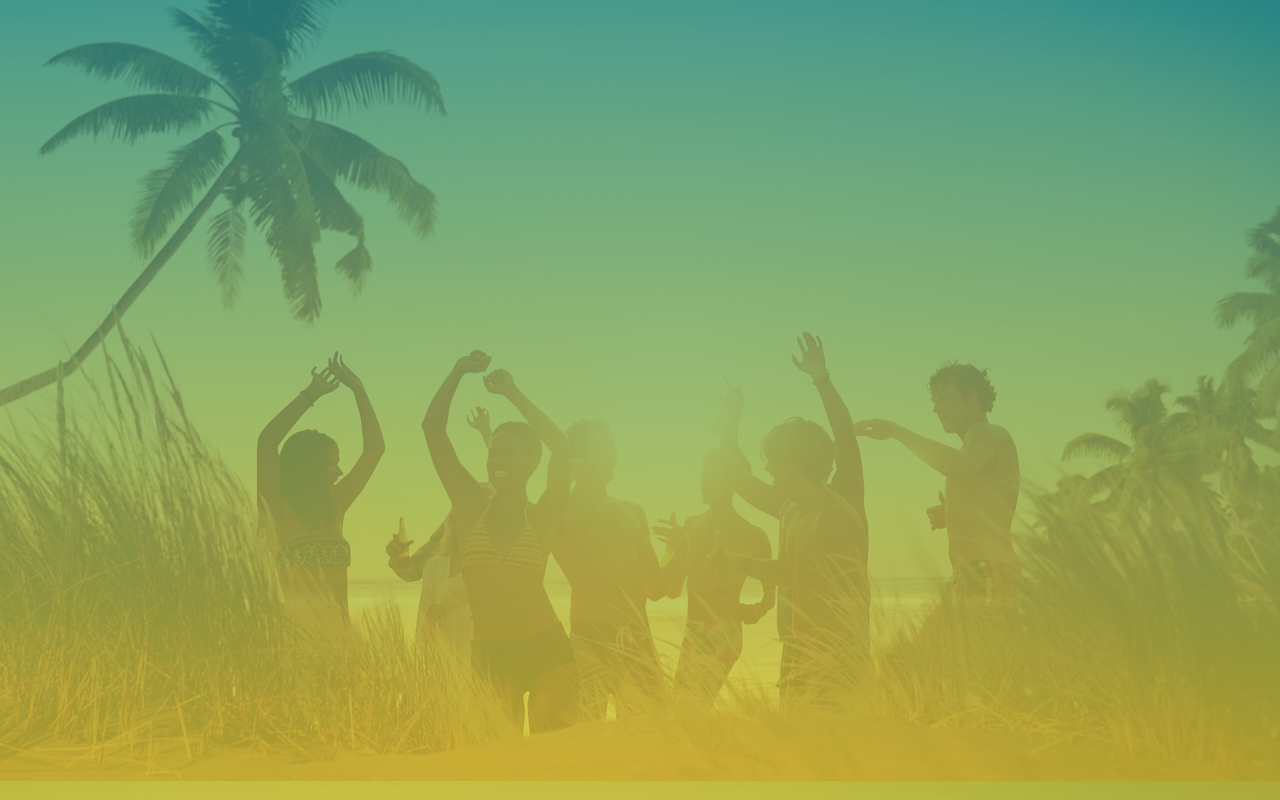
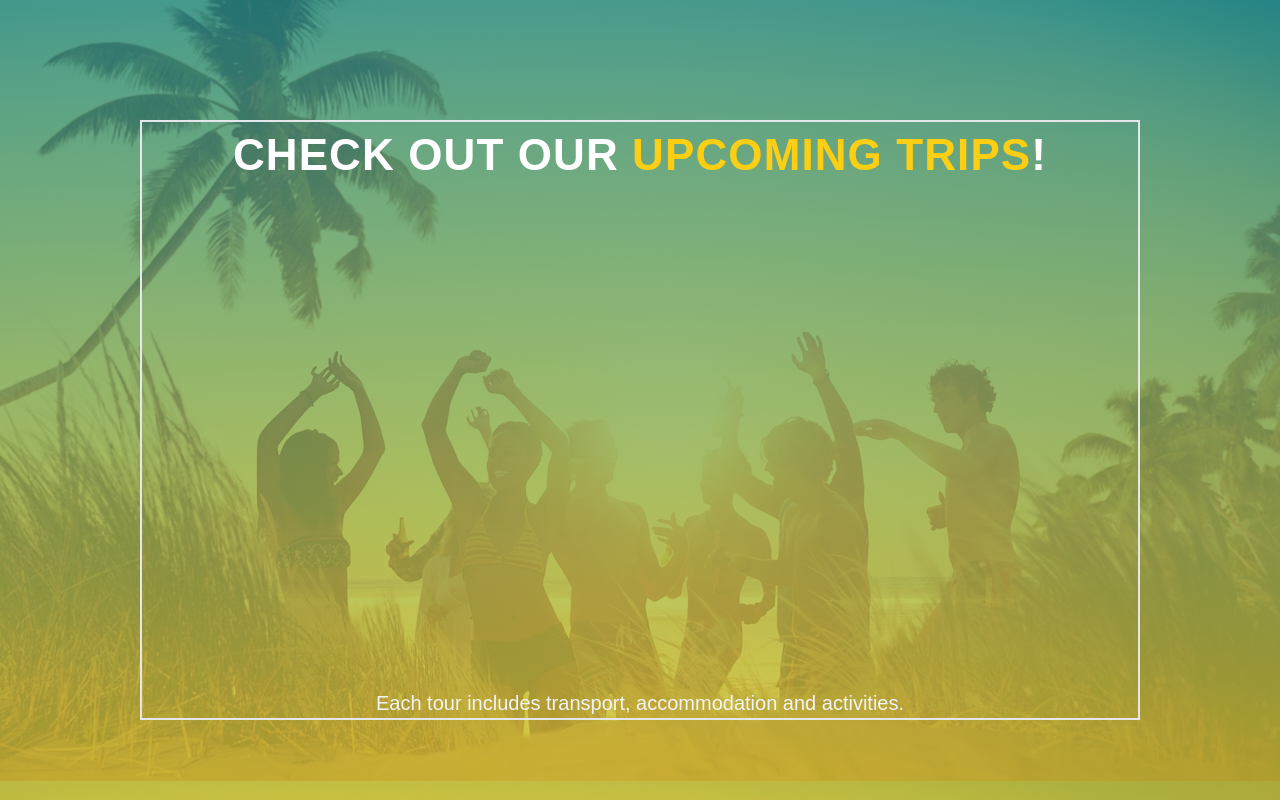
Before and after one commit to DWC97/j3-v3-project, a Next.js app: page / in a window 1280 px wide. Shown: the part 2000-2800 px from the top of the page. Built offline with nearby package versions, Linux system fonts and the light colour scheme.

Commit message:
tour selection flexbox and text content

```diff
--- a/src/components/about/About.tsx
+++ b/src/components/about/About.tsx
@@ -5,7 +5,7 @@ export default function About(){
             <div className="w-full lg:h-[624px] flex flex-row px-8 md:px-16 ">
                 <div className="flex flex-col lg:flex-row w-screen items-center justify-center lg:max-h-[402px] mt-32 md:mt-48  mb-16 lg:mb-0">
                     <div className="flex flex-col h-[400px] mb-12 md:mb-16 lg:mb-0 max-w-[850px] lg:min-h-[402px] justify-between">
-                        <h2 className="bg-gradient-to-r from-custom-blue  to-custom-yellow inline-block text-transparent bg-clip-text text-[40px] md:text-[44px] lg:text-[36px] xl:text-[44px] font-semibold tracking-wide min-[1366px]:text-[48px] 2xl:text-[56px] max-[480px]:text-[24px] max-[642px]:text-[28px] max-[416px]:text-[20px] ">SMALL GROUP PARTY TOURS</h2>
+                        <h2 className="bg-gradient-to-r from-custom-blue  to-custom-yellow inline-block text-transparent bg-clip-text text-[40px] md:text-[44px] lg:text-[36px] xl:text-[44px] font-semibold tracking-wide min-[1366px]:text-[48px] 2xl:text-[56px] max-[480px]:text-[24px] max-[642px]:text-[28px] max-[416px]:text-[20px]">SMALL GROUP PARTY TOURS</h2>
                         <p className="text-white text-[16px] xl:text-[18px] max-[480px]:text-[14px]">
                             Ahoy there! If you’re looking to experience the best nightlife & culture South-East Asia has to offer with a rowdy group of travellers and tick-off bucket-list activities along the way, JR has you covered. We make logistics stress-free so you can focus on having a good time.
                         </p>
--- a/src/components/tour-selection/TourSelection.tsx
+++ b/src/components/tour-selection/TourSelection.tsx
@@ -1,8 +1,16 @@
 export default function TourSelection(){
     return (
-        <div className="w-full relative h-[1080px] ">
-            <div className="bg-[url('/tour-selection/beach.jpg')] w-full h-full bg-center bg-no-repeat bg-cover bg-fixed relative" />
-            <div className="w-full h-full absolute top-0 left-0 bg-gradient-to-b from-custom-blue to-custom-yellow opacity-80" />
+        <div className="w-full relative h-[1080px] flex justify-center items-center">
+            <div className="bg-[url('/tour-selection/beach.jpg')] w-full h-full bg-center bg-no-repeat bg-cover bg-fixed absolute -z-20" />
+            <div className="w-full h-full absolute top-0 left-0 bg-gradient-to-b from-custom-blue to-custom-yellow opacity-80 -z-10" />
+            <div className="border-2 border-red w-[1000px] h-[600px] flex flex-col justify-between items-center">
+                <h2 className="text-[44px] text-white font-semibold tracking-wide">
+                    CHECK OUT OUR <span className="text-custom-yellow">UPCOMING TRIPS</span>!
+                </h2>
+                <p className="text-[20px] text-gray-100">
+                    Each tour includes transport, accommodation and activities.
+                </p>
+            </div>
         </div>
     )
 }
```
